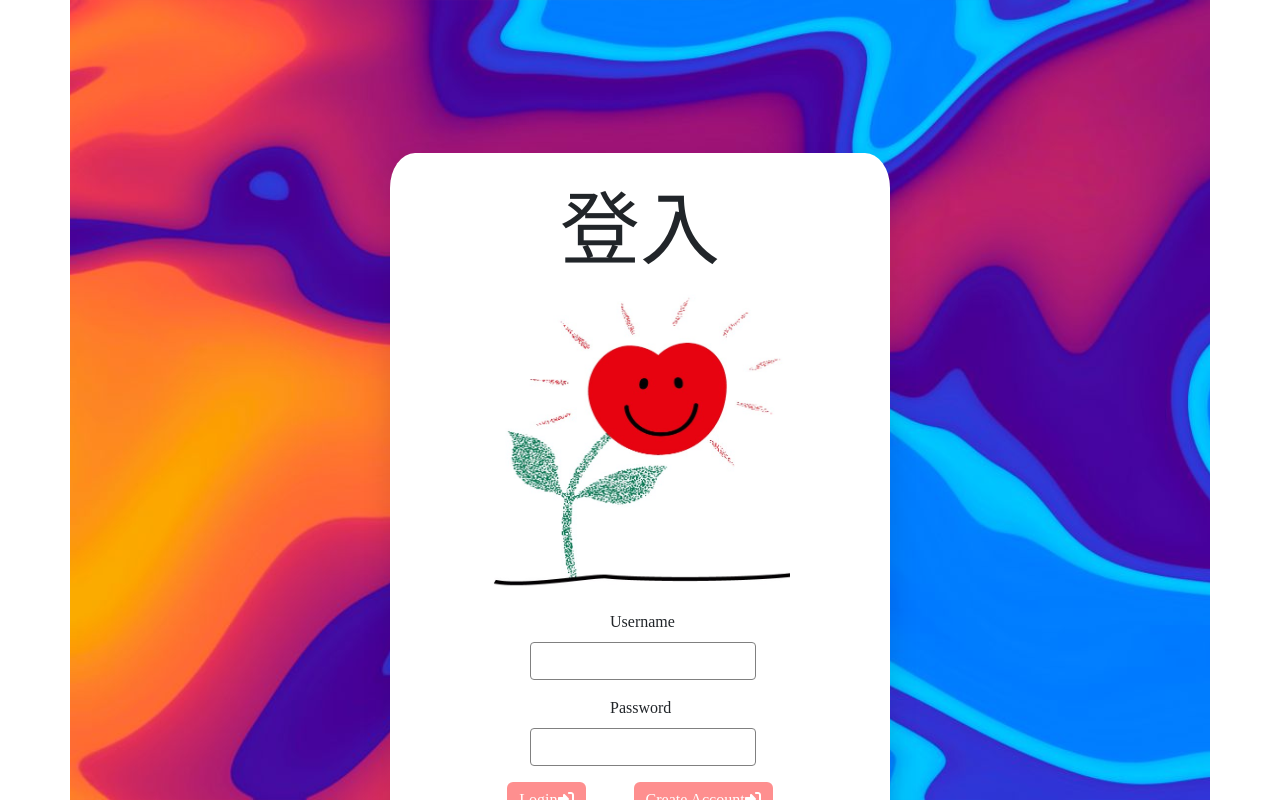
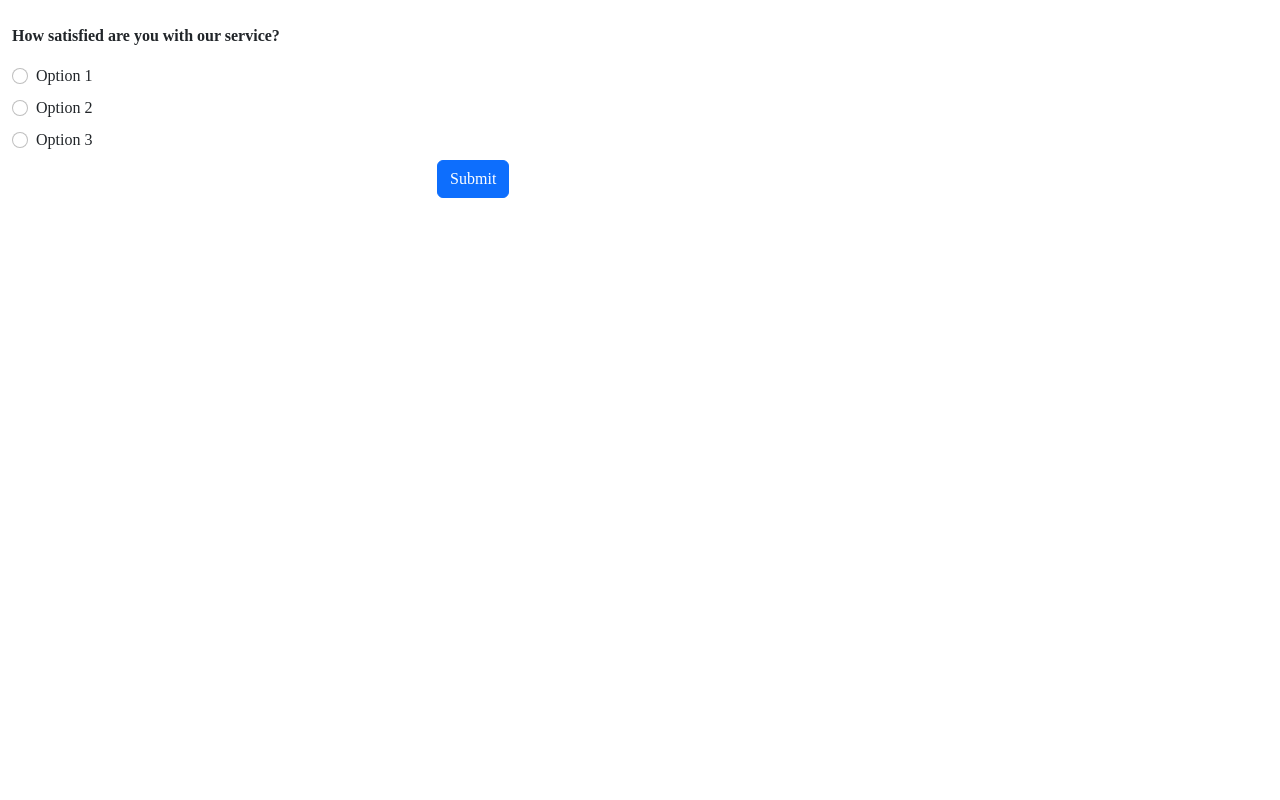
Before and after one commit to YUFOHON/Event-Management-System, a Vue app: page /feedback in a window 1280 px wide. Before the commit this address led to /login. Shown: the top 800 px of the page. Built offline with nearby package versions, Linux system fonts and the light colour scheme.

Commit message:
feedback

```diff
--- a/src/router/index.js
+++ b/src/router/index.js
@@ -16,7 +16,7 @@ import clientEventView from '../views/ali/clientEventView.vue'
 //and comment out the line below that
 // import eventDetails from '../views/ali/eventDetails.vue'
 import eventDetails from '../views/Bruce/ClientEventFormView.vue'
-import feedBackView from '../views/feedBackView.vue'
+import FeedbackView from '../views/FeedbackView.vue'
 
 
 import UserView from '../views/UserView.vue'
@@ -56,9 +56,9 @@ const routes = [
     component: RegisterView
   },
   {
-    path: '/feedBack/:id',
-    name: 'feedBackView',
-    component: feedBackView
+    path: '/feedback',
+    name: 'Feedback',
+    component: FeedbackView
   },
   //=====================================JOHN=============================================================
   {
@@ -134,35 +134,35 @@ const router = createRouter({
   routes
 })
 
-router.beforeEach((to, from, next) => {
+// router.beforeEach((to, from, next) => {
 
 
-  if (to.path === '/login' || to.path === '/') {
-    next();
-  } else {
-    let token = localStorage.getItem('token');
-    // console.log(token)
+//   if (to.path === '/login' || to.path === '/') {
+//     next();
+//   } else {
+//     let token = localStorage.getItem('token');
+//     // console.log(token)
 
-    if (!token) {
-      alert("Please login first.")
-      next('/login');
-    } else {
+//     if (!token) {
+//       alert("Please login first.")
+//       next('/login');
+//     } else {
 
-      next();
-    }
-  }
+//       next();
+//     }
+//   }
 
-  if (to.meta.adminAuth) {
-    let role = localStorage.getItem('role')
-    if (role === "admin") {
-      return next();
-    } else {
-      alert("You don't have the access right.");
-      router.push({ path: '/' });
-    }
-  }
+//   if (to.meta.adminAuth) {
+//     let role = localStorage.getItem('role')
+//     if (role === "admin") {
+//       return next();
+//     } else {
+//       alert("You don't have the access right.");
+//       router.push({ path: '/' });
+//     }
+//   }
 
-})
+// })
 
 
 export default router
--- a/src/views/feedBackView.vue
+++ b/src/views/feedBackView.vue
@@ -1,9 +1,47 @@
 <template>
-    <h1 class="">hello</h1>
-</template>
+    <div class="row col-5">
+  <h4 class="fw-bold text-center mt-3"></h4>
+  <form class=" bg-white px-4" action="">
+    <p class="fw-bold">How satisfied are you with our service?</p>
+    <div class="form-check mb-2">
+      <input class="form-check-input" type="radio" name="exampleForm" id="radioExample1" />
+      <label class="form-check-label" for="radioExample1">
+        Option 1
+      </label>
+    </div>
+    <div class="form-check mb-2">
+      <input class="form-check-input" type="radio" name="exampleForm" id="radioExample2" />
+      <label class="form-check-label" for="radioExample2">
+        Option 2
+      </label>
+    </div>
+    <div class="form-check mb-2">
+      <input class="form-check-input" type="radio" name="exampleForm" id="radioExample3" />
+      <label class="form-check-label" for="radioExample3">
+        Option 3
+      </label>
+    </div>
+  </form>
+  <div class="text-end">
+    <button type="button" class="btn btn-primary">Submit</button>
+  </div>
+</div>
+  </template>
 
-<script setup>
-// params is eventID
+  <script>
+    // import { VueFeedbackReaction } from 'vue-feedback-reaction';
+    // import { VueReactionEmoji } from 'vue-feedback-reaction';
 
-
-</script>
+    export default {
+      name: 'FeedbackView',
+      components: {
+        // VueFeedbackReaction,
+        // VueReactionEmoji
+      },
+    //   data: () => ({
+    //     reaction: 'hate',
+    //     isActive: false,
+    //     isDisabled: false
+    // })
+    };
+  </script>
```
